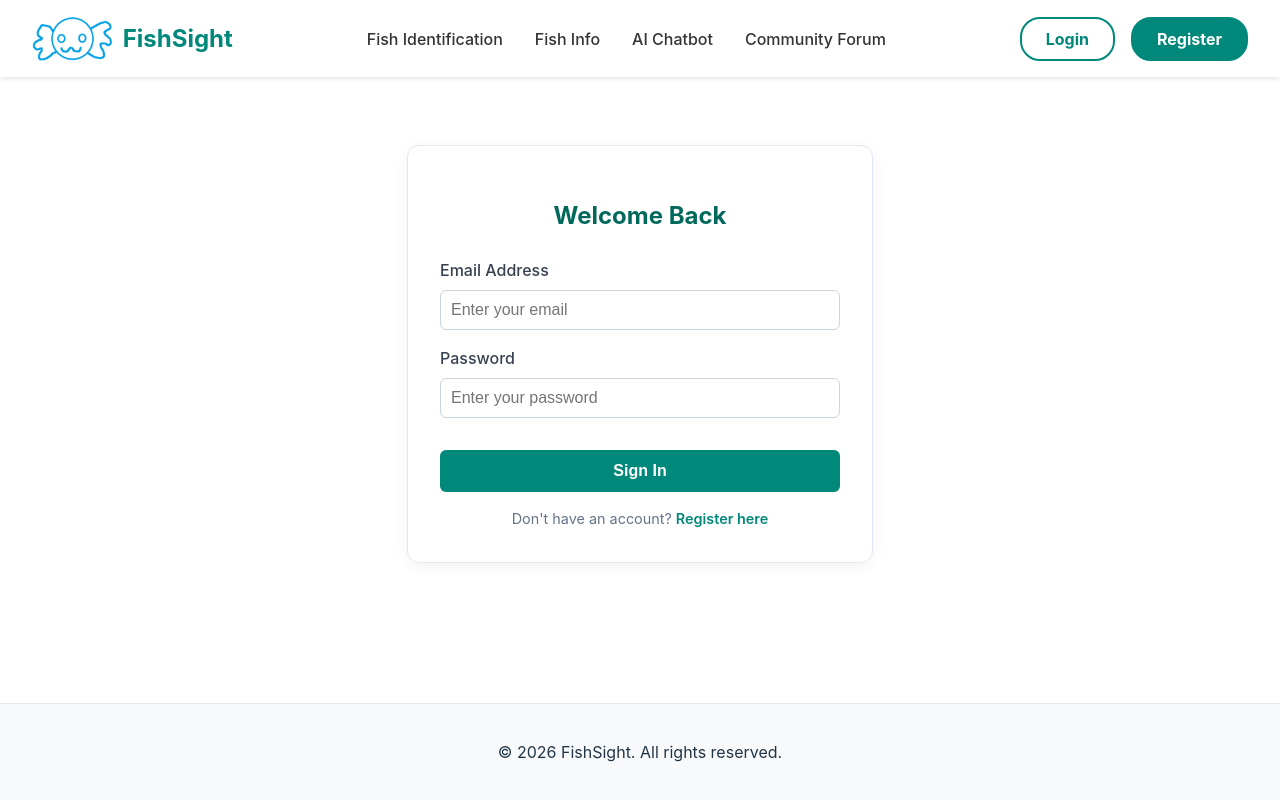
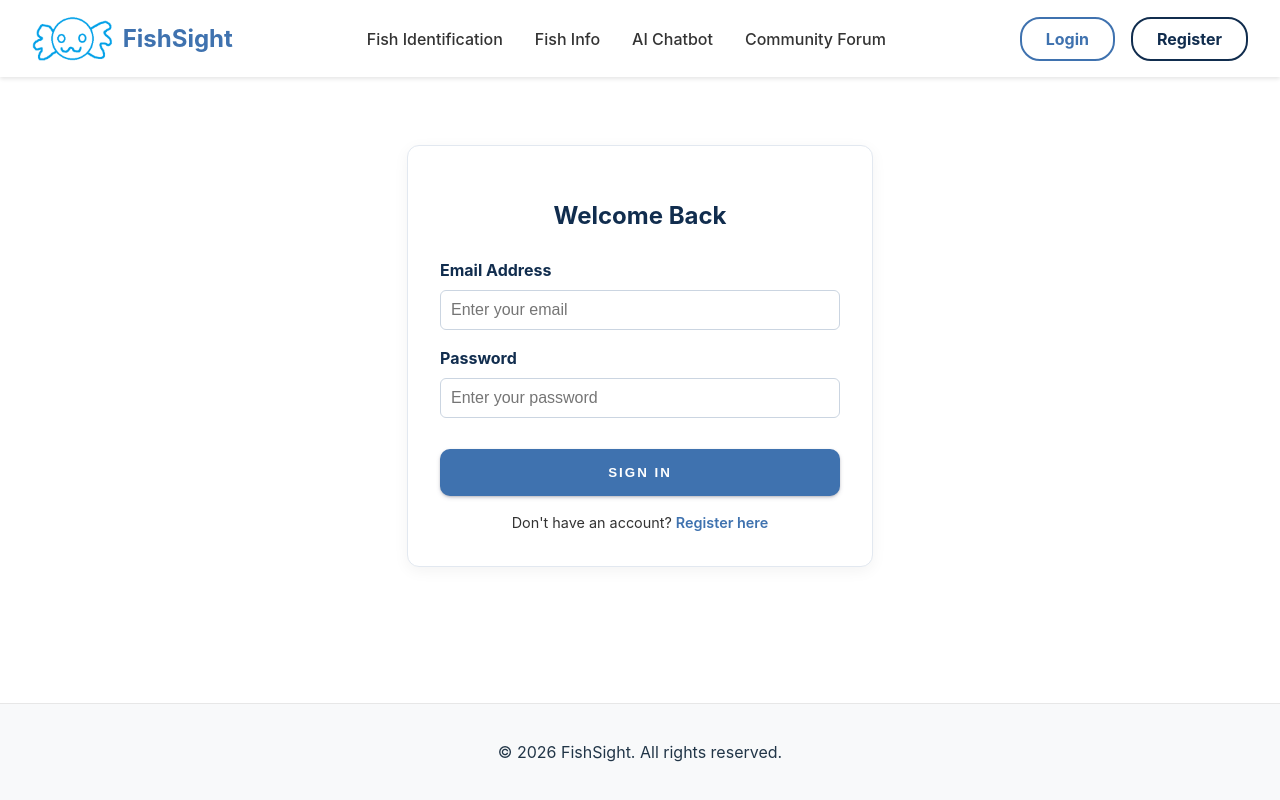
Before and after one commit to wafflesgod/FishSight, a React (Vite) app in the folder FishSight/: page /signin in a window 1280 px wide. Built offline with nearby package versions, Linux system fonts and the light colour scheme.

Commit message:
changing color, animation

```diff
--- a/FishSight/src/components/Header.css
+++ b/FishSight/src/components/Header.css
@@ -1,7 +1,8 @@
-/* src/components/Header.css */
 :root {
-    --primary-teal: #00897B;
-    --dark-teal: #00695C;
+  --primary-blue: #3F72AF; /* The vibrant medium blue */
+  --dark-blue: #112D4E;    /* The deep navy blue */
+  --light-blue: #DBE2EF;   /* The soft ice blue */
+  --bg-light: #F9F7F7;     /* The off-white (great for page backgrounds!) */
 }
 
 .navbar {
@@ -35,7 +36,7 @@
 .logo-text {
   font-size: 1.5rem;
   font-weight: bold;
-  color: var(--primary-teal);
+  color: var(--primary-blue);
 }
 
 /* --- 2. DESKTOP MENU (Centered Links) --- */
@@ -66,7 +67,7 @@
 }
 
 .nav-links a:hover {
-  color: var(--primary-teal);
+  color: var(--primary-blue);
 }
 
 /* --- 3. BUTTONS --- */
@@ -78,37 +79,50 @@
 
 .greeting {
   font-weight: bold;
-  color: #333;
+  color:var(--dark-blue);
 }
 
 .btn {
-  padding: 0.5rem 1.5rem;
+  position: relative; /* Required for the fill effect */
+  display: inline-block;
+  padding: 8px 24px;
   border-radius: 20px;
   text-decoration: none;
   font-weight: bold;
-  transition: all 0.3s;
+  text-align: center;
   cursor: pointer;
+  transition:all ease-out 0.6s; /* Smooth animation speed */
+  overflow: hidden; /* Keeps the animation inside the rounded corners */
 }
 
 .btn-login {
-  border: 2px solid var(--primary-teal);
-  color: var(--primary-teal);
+  color: var(--primary-blue);
   background: transparent;
+  border: 2px solid var(--primary-blue);
+  box-shadow: inset 0 0 0 0 var(--primary-blue); /* Starts with no shadow */
+}
+
+.btn-login:hover {
+  color: white;
+  /* This pushes a solid block of color up from the bottom! */
+  box-shadow: inset 0 -100px 0 0 var(--primary-blue);
 }
 
 .btn-register {
-  background-color: var(--primary-teal);
-  color: white;
-  border: 2px solid var(--primary-teal);
-}
-
-.btn-login:hover {
-  background-color: #f0fdfa;
+  color: var(--dark-blue);
+  background: transparent;
+  border: 2px solid var(--dark-blue);
+  box-shadow: inset 0 0 0 0 var(--dark-blue);
 }
 
 .btn-register:hover {
-  background-color: var(--dark-teal);
-  border-color: var(--dark-teal);
+  color: white;
+  box-shadow: inset 0 -100px 0 0 var(--dark-blue);
+}
+
+.btn-login:active,
+.btn-register:active {
+  transform: scale(0.9);
 }
 
 /* --- 4. MOBILE MENU ICON --- */
--- a/FishSight/src/pages/Auth.css
+++ b/FishSight/src/pages/Auth.css
@@ -1,4 +1,5 @@
 /* src/pages/Auth.css */
+
 .auth-container {
   max-width: 400px;
   margin: 3rem auto; /* Centers the box */
@@ -10,8 +11,9 @@
   text-align: center;
 }
 
-.auth-container h2 {
-  color: #00695C;
+/* Target main headings */
+.auth-container h2, .auth-title {
+  color: var(--dark-blue);
   margin-bottom: 1.5rem;
 }
 
@@ -20,11 +22,12 @@
   text-align: left;
 }
 
+/* Target the input labels */
 .form-group label {
   display: block;
   margin-bottom: 0.5rem;
-  font-weight: 500;
-  color: #374151;
+  font-weight: bold;
+  color: var(--dark-blue);
 }
 
 .form-group input {
@@ -36,42 +39,58 @@
   box-sizing: border-box; /* Prevents padding from breaking layout */
 }
 
+/* The glow effect when a user clicks inside the text box */
 .form-group input:focus {
-  border-color: #00897B;
+  border-color: var(--primary-blue);
   outline: none;
-  box-shadow: 0 0 0 3px rgba(0, 137, 123, 0.1);
+  /* Box shadow converted to match your #3F72AF blue */
+  box-shadow: 0 0 0 3px rgba(63, 114, 175, 0.2);
 }
 
+/* --- The Uiverse Button --- */
 .auth-btn {
+  background-color: var(--primary-blue);
   width: 100%;
-  padding: 12px;
-  background-color: #00897B;
-  color: white;
-  border: none;
-  border-radius: 6px;
-  font-size: 1rem;
+  padding: 14px 40px;
+  color: #fff;
+  text-transform: uppercase;
   font-weight: bold;
+  letter-spacing: 2px;
   cursor: pointer;
-  margin-top: 1rem;
-  transition: background-color 0.2s;
+  border-radius: 10px;
+  border: 2px dashed var(--primary-blue);
+  box-shadow: rgba(50, 50, 93, 0.25) 0px 2px 5px -1px, rgba(0, 0, 0, 0.3) 0px 1px 3px -1px;
+  transition: 0.4s;
+  margin-top: 15px;
 }
 
 .auth-btn:hover {
-  background-color: #00695C;
+  background-color: #fff;
+  color: var(--primary-blue);
 }
 
+.auth-btn:active {
+  background-color: var(--light-blue);
+  border-color: var(--light-blue);
+  color: var(--dark-blue);
+  transform: scale(0.98);
+}
+
+/* --- Links at the bottom --- */
 .auth-link {
   margin-top: 1rem;
   font-size: 0.9rem;
-  color: #64748b;
+  color: #333;
 }
 
 .auth-link a {
-  color: #00897B;
+  color: var(--primary-blue);
   text-decoration: none;
   font-weight: 600;
+  transition: color 0.3s;
 }
 
 .auth-link a:hover {
+  color: var(--dark-blue);
   text-decoration: underline;
 }
```
